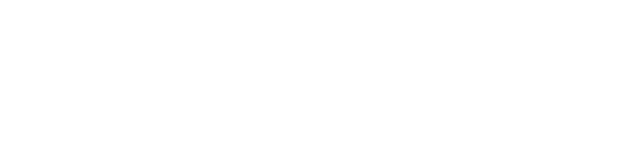
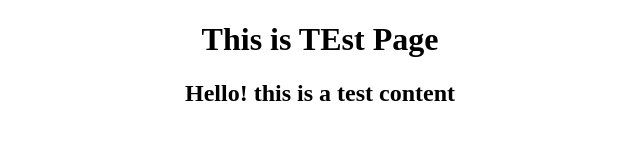
Before and after one commit to changrae/Commentter, a plain HTML site: page main.html in a window 1280 px wide. Shown: the whole page, without its empty margins (320-960 px from the left). Drawn offline with Linux system fonts and the light colour scheme.

Commit message:
Update main.html

```diff
--- a/main.html
+++ b/main.html
@@ -3,9 +3,12 @@
 <head>
     <meta charset="UTF-8">
     <meta name="viewport" content="width=device-width, initial-scale=1.0">
-    <title>Document</title>
+    <title>TestDocument</title>
 </head>
 <body>
-
+    <div align="center">
+        <h1>This is TEst Page</h1>
+        <h2>Hello! this is a test content</h2>
+    </div>
 </body>
 </html>
```
